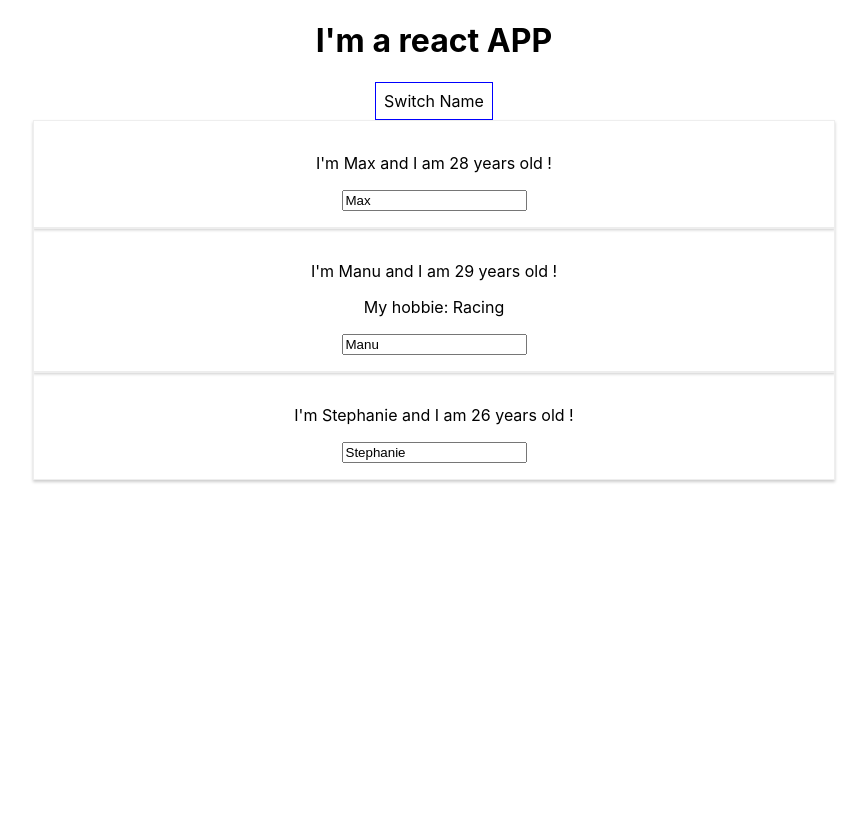
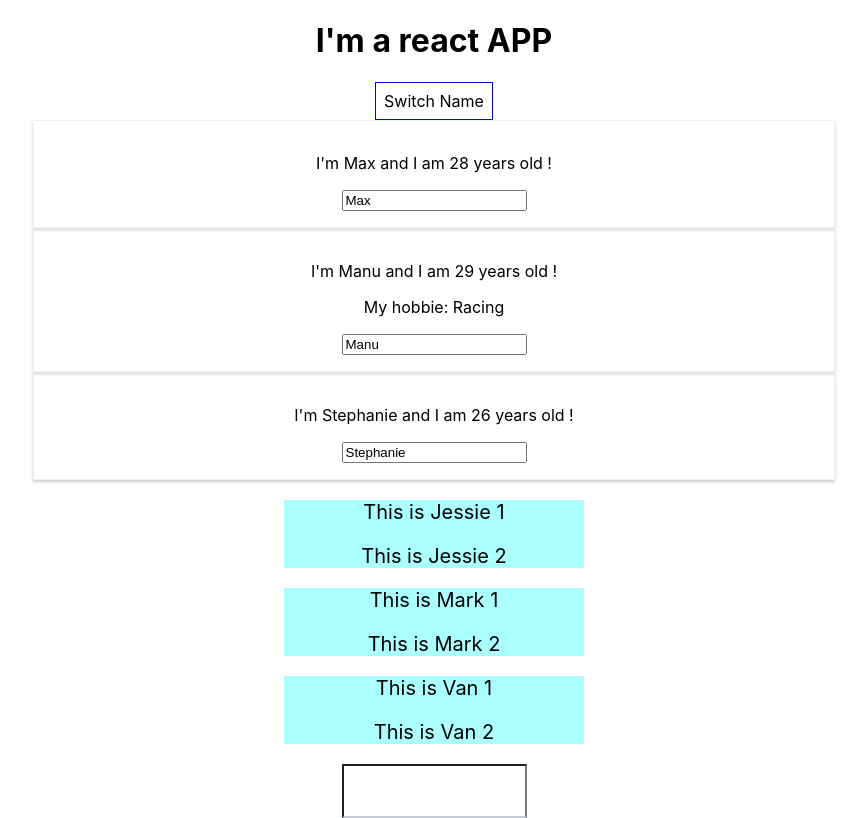
Before and after one commit to OscarZhou/react-complete-guide, a React (Create React App) app: page / in a window 1280 px wide. Shown: the whole page, without its empty margins (206-1073 px from the left). Built offline with nearby package versions, Linux system fonts and the light colour scheme.

Commit message:
Add userinput and useroutput practice

```diff
--- a/src/App.js
+++ b/src/App.js
@@ -2,6 +2,8 @@ import React, { Component } from 'react';
 import logo from './logo.svg';
 import './App.css';
 import Person from './Person/Person.js'
+import UserOutput from './UserOutput/UserOutput.js'
+import UserInput from './UserInput/UserInput.js'
 
 class App extends Component {
   state = {
@@ -9,6 +11,11 @@ class App extends Component {
       {name: 'Max', age:28},
       {name: 'Manu', age:29},
       {name: 'Stephanie', age:26}
+    ],
+    userOutputs:[
+      {username:'Jessie'},
+      {username:'Mark'},
+      {username:'Van'}
     ]
   }
 
@@ -34,6 +41,26 @@ class App extends Component {
 
   }
 
+  inputChangedHandler = (event) => {
+    this.setState({
+      userOutputs:[
+        {username: event.target.value},
+        {username: event.target.value},
+        {username: event.target.value}
+      ]
+    })
+  }
+
+  inputFocusedHandler = (event) => {
+    this.setState({
+      userOutputs:[
+        {username: ''},
+        {username: ''},
+        {username: ''}
+      ]
+    })
+  }
+
   render() {
     const style = {
       backgroundColor: 'white',
@@ -42,6 +69,7 @@ class App extends Component {
       padding: '8px',
       cursor: 'pointer'
     };
+
 
     return (
        <div className="App">
@@ -59,6 +87,10 @@ class App extends Component {
         <Person
           name={this.state.persons[2].name}
           age={this.state.persons[2].age} />
+        <UserOutput username={this.state.userOutputs[0].username} />
+        <UserOutput username={this.state.userOutputs[1].username} />
+        <UserOutput username={this.state.userOutputs[2].username} />
+        <UserInput changed={this.inputChangedHandler} focused={this.inputFocusedHandler} />
       </div>
     );
     // return React.createElement("div", {className: 'App'}, React.createElement("h1", null, 'I\'m a React App'));
--- /dev/null
+++ b/src/UserInput/UserInput.js
@@ -0,0 +1,17 @@
+import React from "react"
+
+
+const userInputs = (props) => {
+    const inputStyle = {
+      height: '48px',
+      borderBottom: '2px solid #c8ccd4'
+    };
+    return (
+        <div>
+            <input type="text" onChange={props.changed} onFocus={props.focused} style={inputStyle}/>
+        </div>
+    )
+}
+
+
+export default userInputs;
--- /dev/null
+++ b/src/UserOutput/UserOutput.css
@@ -0,0 +1,7 @@
+.UserOutput{
+    background-color: #aff;
+    font-size: 20px;
+    width:300px;
+    text-align: center;
+    margin:auto;
+}
--- /dev/null
+++ b/src/UserOutput/UserOutput.js
@@ -0,0 +1,15 @@
+import React from "react"
+
+import "./UserOutput.css"
+
+const userOutputs = (props) => {
+    return (
+        <div className="UserOutput">
+            <p>This is {props.username} 1</p>
+            <p>This is {props.username} 2</p>
+        </div>
+    )
+}
+
+
+export default userOutputs;
```
